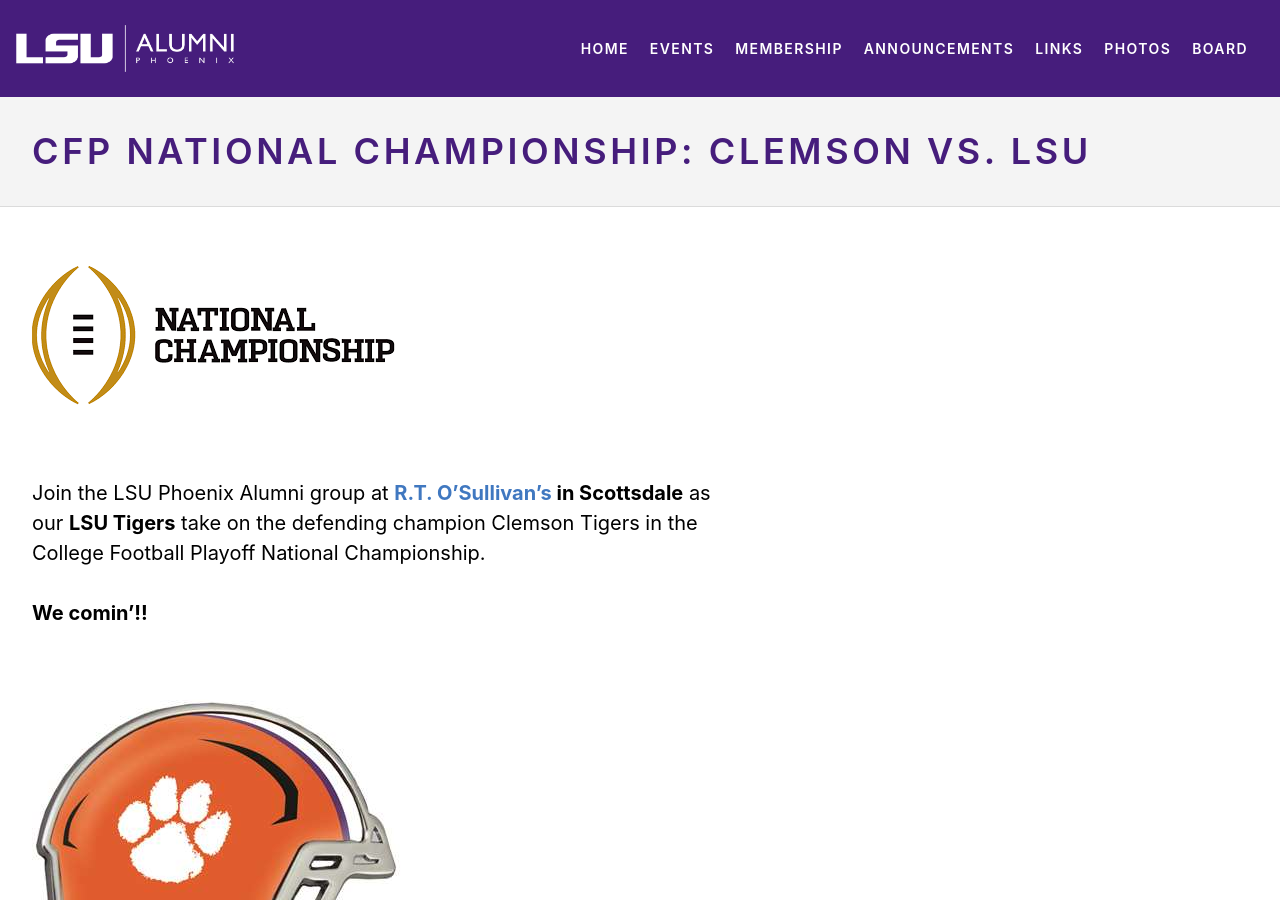
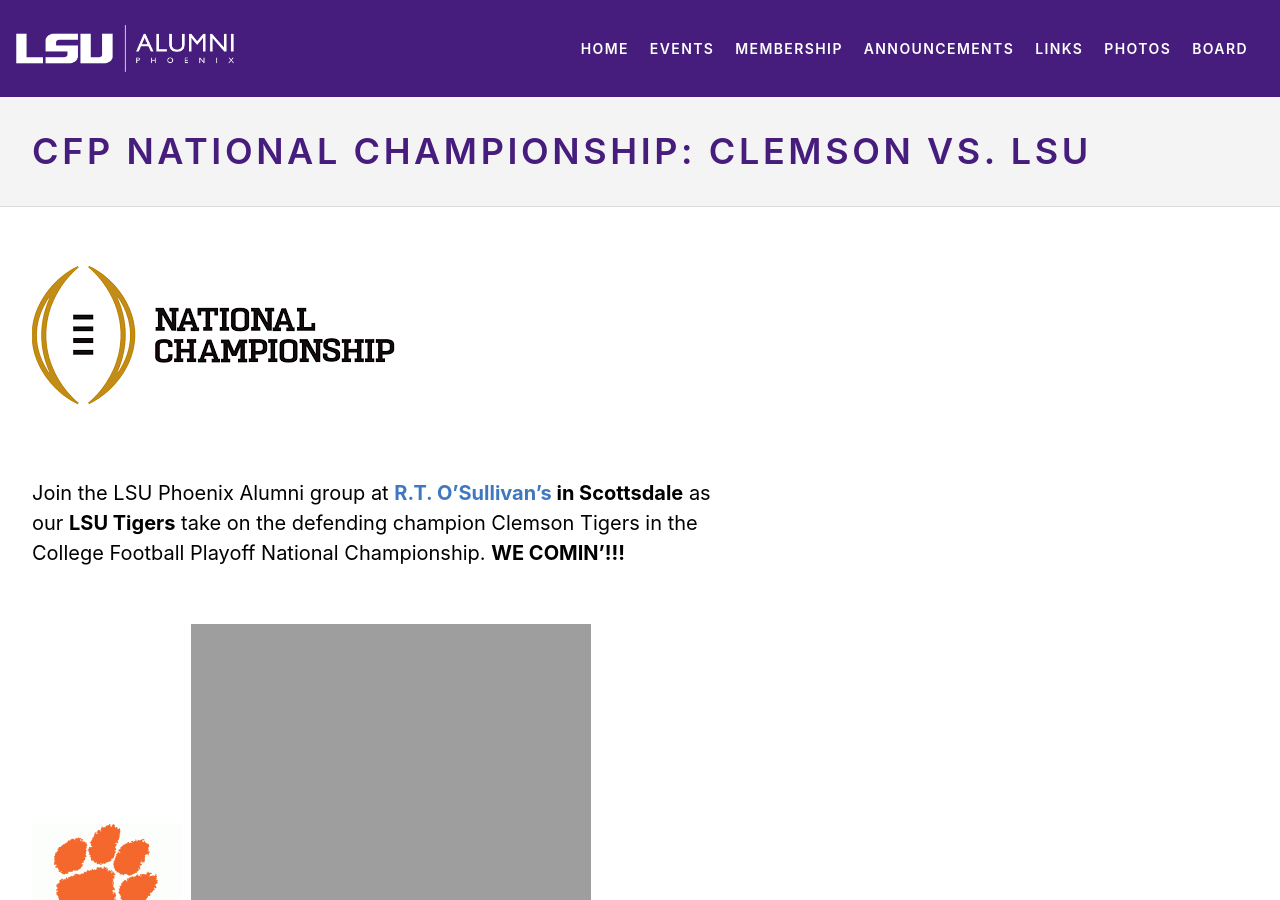
Before and after one commit to lsu-phoenix-alumni/lsu-phoenix-alumni.github.io, a Jekyll site: the page built from _events/national-championship-game-clemson-vs-lsu.markdown, in a window 1280 px wide and 900 px high. Built offline with Jekyll 4.4.1, drawn with Linux system fonts in a browser that asks for light colours.

Commit message:
Updated National Championship Game Clemson Vs Lsu

```diff
--- a/_events/national-championship-game-clemson-vs-lsu.markdown
+++ b/_events/national-championship-game-clemson-vs-lsu.markdown
@@ -11,11 +11,9 @@
 
 # ![alt text](https://lsu-phoenix-alumni.github.io/assets/img/Natty.png "CFP National Championship")
 <br>
-Join the LSU Phoenix Alumni group at **[R.T. O'Sullivan's][1] in Scottsdale** as our **LSU Tigers** take on the defending champion Clemson Tigers in the College Football Playoff National Championship.
+Join the LSU Phoenix Alumni group at **[R.T. O'Sullivan's][1] in Scottsdale** as our **LSU Tigers** take on the defending champion Clemson Tigers in the College Football Playoff National Championship. **WE COMIN'!!!**
 <br>
-**We comin'!!**
-<br>
-# ![alt text](https://lsu-phoenix-alumni.github.io/assets/img/Clemson.jpg "Clemson Tigers") ![alt text](https://lsu-phoenix-alumni.github.io/assets/img/LSU.jpg "LSU Fighting Tigers")
+# ![alt text](https://lsu-phoenix-alumni.github.io/assets/img/Clemson.gif "Clemson Tigers") ![alt text](https://lsu-phoenix-alumni.github.io/assets/img/LSULogo.gif "LSU Fighting Tigers")
 Game time is 6:00pm MST.
 <br>
 Check [LSUSports.net][2] for schedule updates.
```
